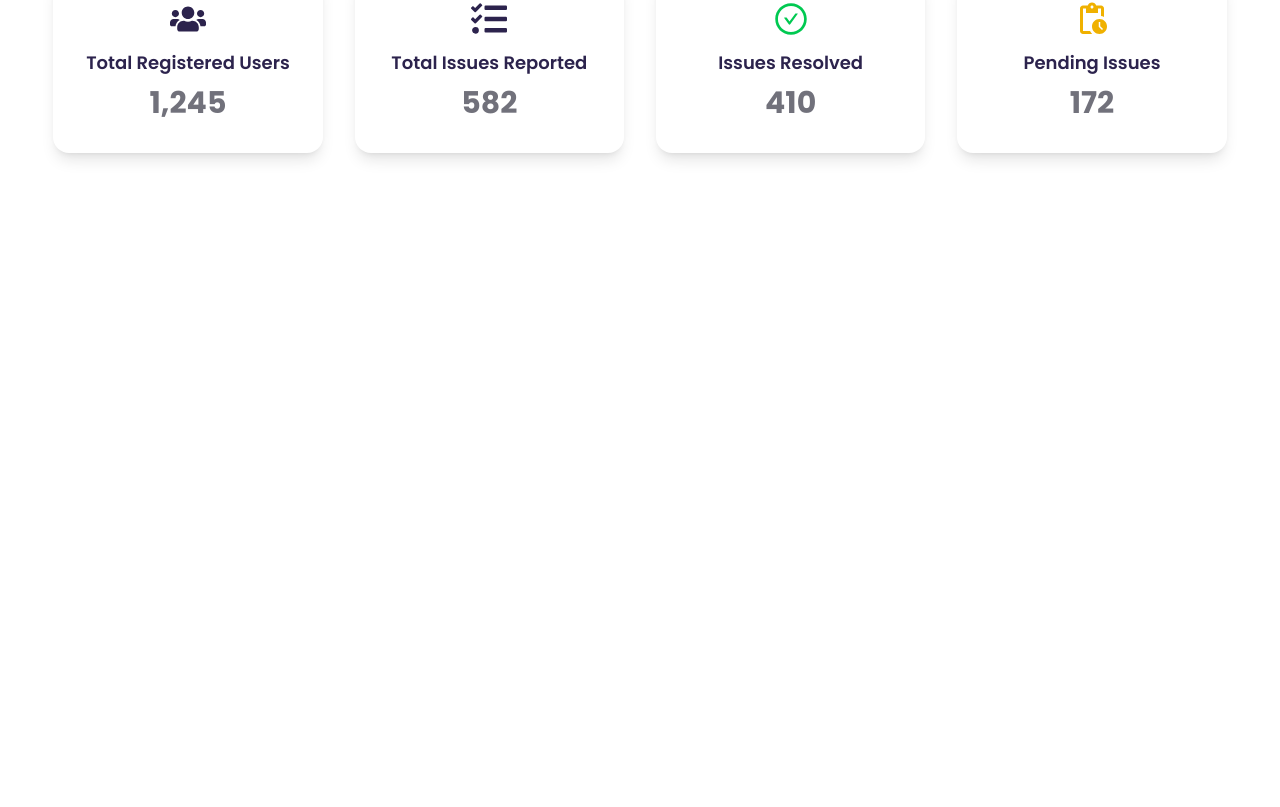
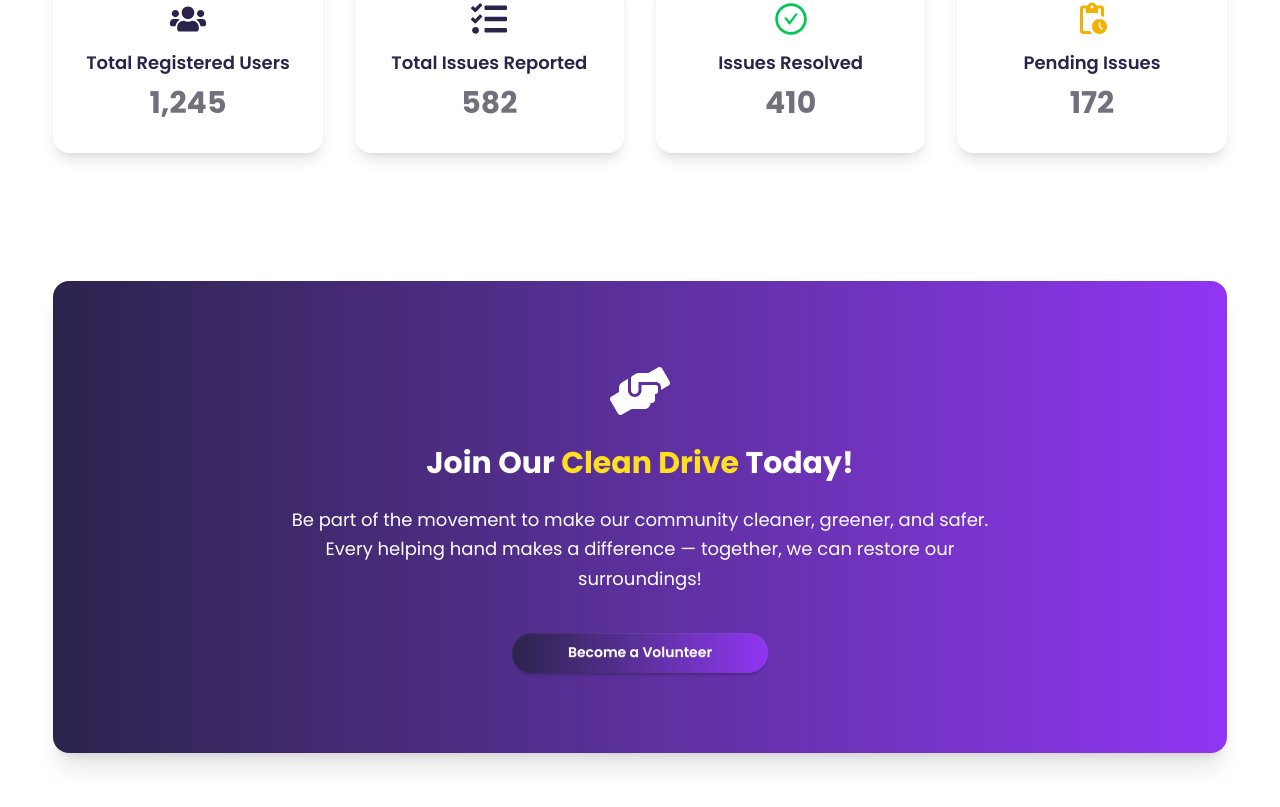
Before and after one commit to lahifkhan/Fix-it-up-client, a React (Vite) app: page / in a window 1280 px wide. Shown: the part 2356-3163 px from the top of the page. Before the commit the page ends 2573 px from the top, so only its background shows below. Built offline with nearby package versions, Linux system fonts and the light colour scheme; no server answers.

Commit message:
volunteer Cta added done

```diff
--- /dev/null
+++ b/src/Components/VolunteerCta.jsx
@@ -0,0 +1,28 @@
+import React from "react";
+import { FaHandsHelping } from "react-icons/fa";
+
+const VolunteerCta = () => {
+  return (
+    <div className="w-11/12 mx-auto my-16">
+      <div className="py-20 bg-gradient-to-r from-primary to-secondary text-white text-center rounded-2xl   shadow-xl">
+        <div className="max-w-3xl mx-auto space-y-6 px-4">
+          <FaHandsHelping className="text-6xl mx-auto" />
+          <h2 className="text-2xl md:text-3xl font-bold mt-4">
+            Join Our <span className="text-yellow-300">Clean Drive</span> Today!
+          </h2>
+          <p className="text-lg  leading-relaxed">
+            Be part of the movement to make our community cleaner, greener, and
+            safer. Every helping hand makes a difference — together, we can
+            restore our surroundings!
+          </p>
+
+          <button className="btn btn-primary btn-wide   text-white mt-4 rounded-full">
+            Become a Volunteer
+          </button>
+        </div>
+      </div>
+    </div>
+  );
+};
+
+export default VolunteerCta;
--- a/src/Pages/Home.jsx
+++ b/src/Pages/Home.jsx
@@ -10,6 +10,7 @@ import IssueCard from "../Components/IssueCard";
 import LatestIssue from "./LatestIssue";
 import useDynamicTitle from "../Hook/useDynamicTitle";
 import CommunityStats from "../Components/CommunityStats";
+import VolunteerCta from "../Components/VolunteerCta";
 const Home = () => {
   const categories = [
     {
@@ -61,6 +62,8 @@ const Home = () => {
       <LatestIssue></LatestIssue>
 
       <CommunityStats></CommunityStats>
+
+      <VolunteerCta></VolunteerCta>
     </div>
   );
 };
```
